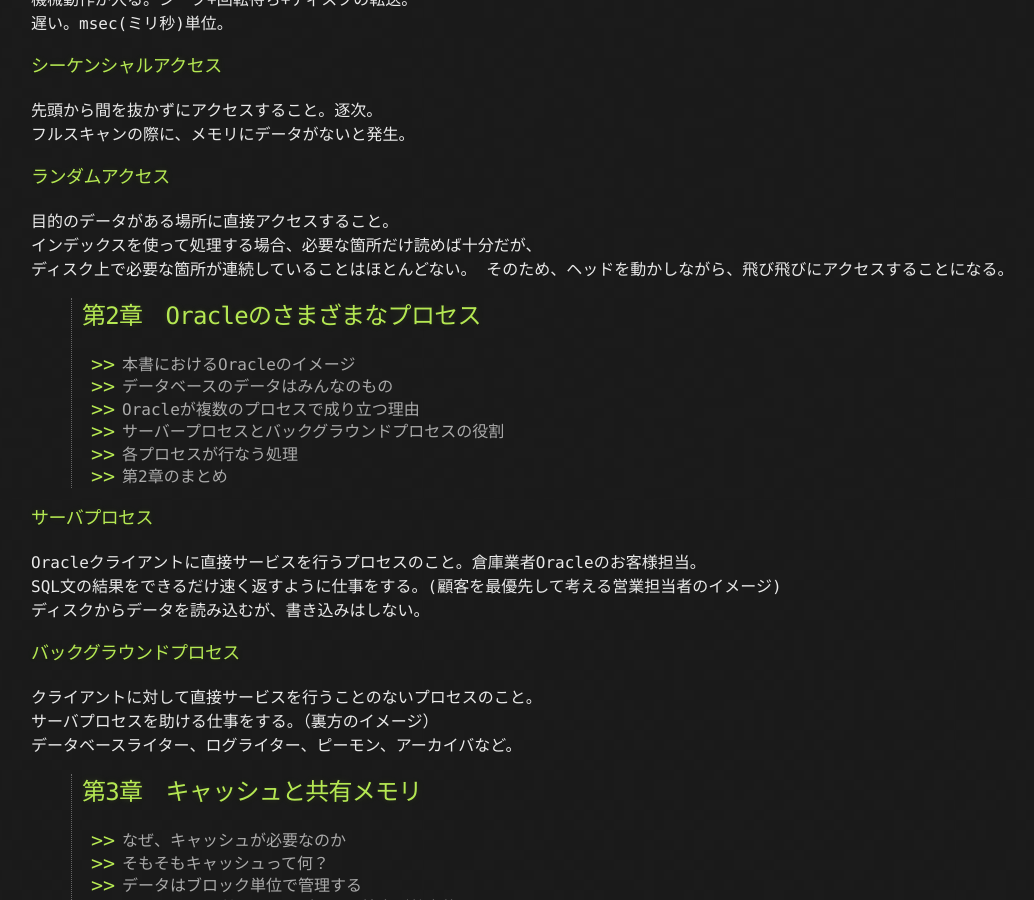
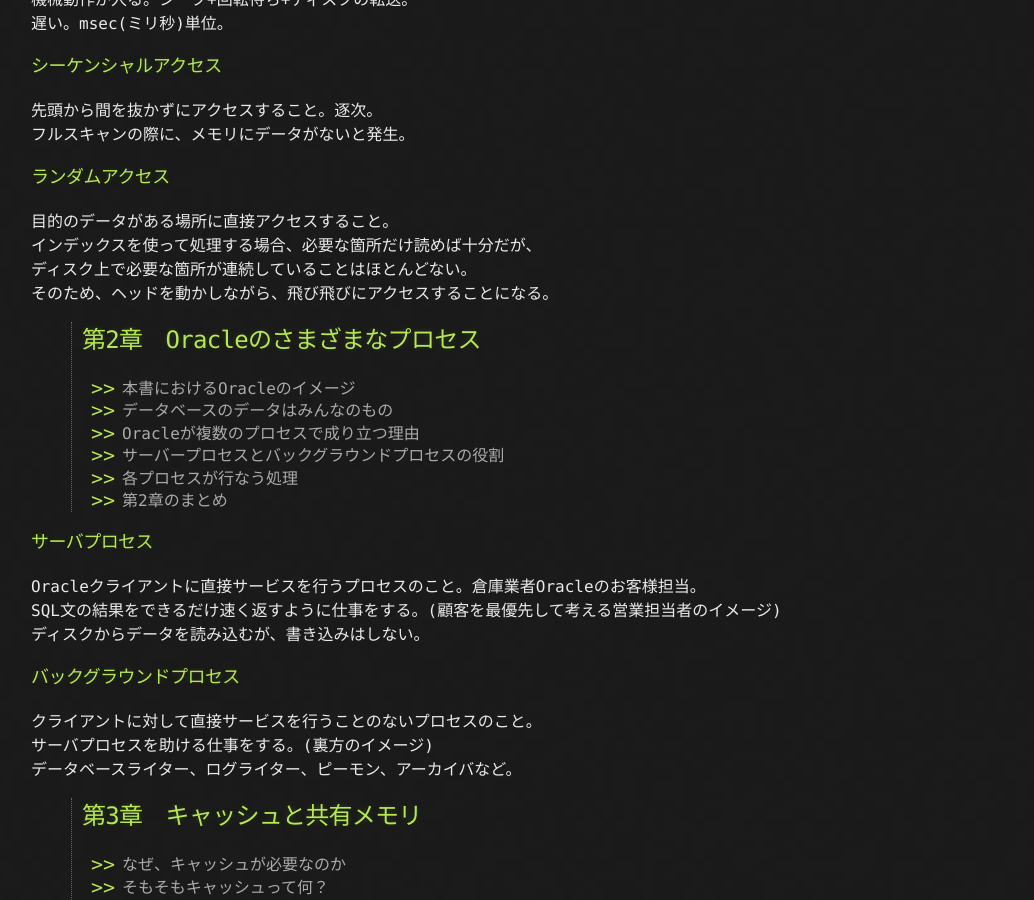
Before and after one commit to Mahiingan/Mahiingan.github.io, a Jekyll site: the page built from docs/readinglog/picture_by_look_at_understand_oracle_mechanism.md, in a window 1280 px wide and 900 px high, scrolled down 565 px. Shown: the whole window, without its empty margins (109-1143 px from the left). Built offline with Jekyll 4.4.1, drawn with Linux system fonts in a browser that asks for light colours; our own code applies the rules of GitHub Pages for plain Markdown files.

```diff
--- a/docs/readinglog/picture_by_look_at_understand_oracle_mechanism.md
+++ b/docs/readinglog/picture_by_look_at_understand_oracle_mechanism.md
@@ -47,7 +47,7 @@ SQL文の結果をできるだけ速く返すように仕事をする。(顧客
 
 ### バックグラウンドプロセス
 クライアントに対して直接サービスを行うことのないプロセスのこと。
-サーバプロセスを助ける仕事をする。（裏方のイメージ）
+サーバプロセスを助ける仕事をする。(裏方のイメージ)
 データベースライター、ログライター、ピーモン、アーカイバなど。
 
 > ## 第3章　キャッシュと共有メモリ
```
